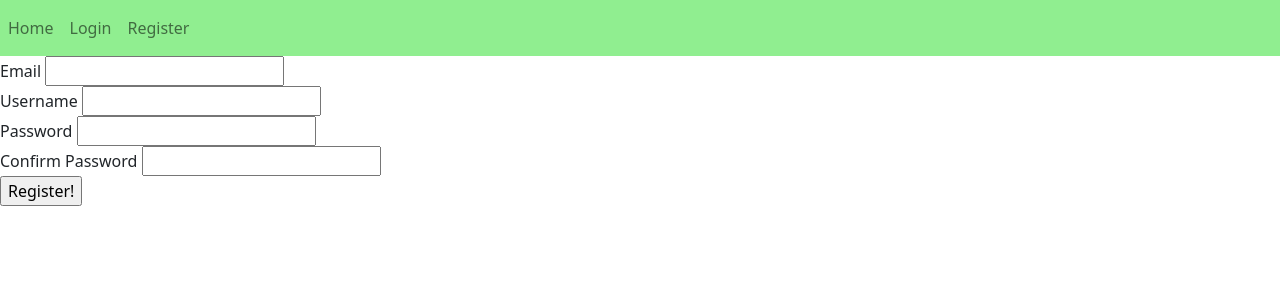
After one commit to animehunter123/flask-paginate-example, a Flask app: page /register in a window 1280 px wide. The commit adds this page. Shown: the top 300 px of the page. Run offline with Flask 3, Linux system fonts and the light colour scheme; some libraries are stand-ins or nearby versions.

Commit message:
Added SQLite and Flask Login capability

```diff
--- a/app.py
+++ b/app.py
@@ -1,17 +1,54 @@
-from flask import Flask, render_template, request
+from flask import Flask, render_template, redirect, request, url_for,flash, abort
 from flask_paginate import Pagination, get_page_parameter
+import os
+from werkzeug.security import generate_password_hash, check_password_hash
 
+# Flask Forms Imports
+from flask_wtf import FlaskForm
+from wtforms import StringField,PasswordField,SubmitField
+from wtforms.validators import DataRequired,Email,EqualTo
+from wtforms import ValidationError
+
+# Flask SQLAlchemy Imports
+from flask_sqlalchemy import SQLAlchemy
+from flask_migrate import Migrate
+from flask_login import LoginManager
+
+# Flask Login Imports
+from flask_login import UserMixin # For DB Models - by inheriting from usermixin, we get access to builtin attributes for views
+from flask_login import LoginManager # For Login Management
+from flask_login import login_user, logout_user, login_required #2 functions, and 1 decorator (login_required)!!!
+
+# Flask Config
 app = Flask(__name__)
+app.config['SECRET_KEY']='ASDG'
 
-@app.route('/results/<site>')
-def results(site):
-    print('site', site)
-    #print('path', request.path)
-    #print('full_path', request.full_path)
-    #print('script_root', request.script_root)
-    #print('base_url', request.base_url)
-    #print('url', request.url)
-    #print('url_root', request.url_root)
+# Flask SQLAlchemy Config
+basedir=os.path.abspath(os.path.dirname(__file__))
+app.config['SQLALCHEMY_TRACK_MODIFICATIONS']=True
+app.config['SQLALCHEMY_DATABASE_URI']='sqlite:///'+os.path.join(basedir,'data.sqlite')
+db = SQLAlchemy(app)
+Migrate(app,db)
+
+# Flask_Login Config
+login_manager = LoginManager()
+login_manager.init_app(app) #allows app to now supportlogin
+login_manager.login_view = 'login'
+
+# Routes for Data Results (Requires being Logged in before you can click this!)
+# @app.route('/results/<site>') #Disabled for now
+# def results(site):
+    # print('site', site)
+@app.route('/results/')
+def results():
+
+    # Flask Request Object values
+    print('path', request.path)
+    print('full_path', request.full_path)
+    print('script_root', request.script_root)
+    print('base_url', request.base_url)
+    print('url', request.url)
+    print('url_root', request.url_root)
 
     # Generate some example results (in this case, just strings from 'A' to 'Z')
     results = list(map(chr, range(ord('A'), ord('Z')+1)))
@@ -32,5 +69,96 @@ def results(site):
     # Pass the results for the current page and the pagination object to the template
     return render_template('results.html', results=results[start_index:end_index], pagination=pagination, page_parameter=get_page_parameter())
 
+#####################
+# Routes for Logins #
+#####################
+@app.route('/')
+def home():
+    return render_template('home.html')
+
+@app.route('/welcome')
+@login_required
+def welcome_user():
+    return render_template('welcome_user.html')
+
+@app.route('/logout')
+@login_required
+def logout():
+    logout_user()
+    flash('You logged out!')
+    return redirect(url_for('home'))
+
+@app.route('/login', methods=['GET','POST'])
+def login():
+    form = LoginForm()
+    if form.validate_on_submit():
+        user = User.query.filter_by(email=form.email.data).first() #grab the user based of the email provided by the login
+
+        if user.check_password(form.passw.data) and user is not None:
+            # assuming they have password and not logged in
+            login_user(user)
+            flash('Logged in succefully!')
+            # now if the user wanted to visit a page that required a login, we can save that as next
+            next = request.args.get('next')
+            if next == None or not next[0]=='/': #check if next exists, otherwise go to welcome page
+                next = url_for('welcome_user')
+            return redirect(next) #redirect them to the page they wanted to access in the beginning
+
+    return render_template('login.html',form=form)
+
+@app.route('/register',methods=['GET','POST'])
+def register():
+    form = RegistrationForm()
+    if form.validate_on_submit():
+        user = User(email=form.email.data, username=form.username.data, password=form.passw.data)
+        db.session.add(user)
+        db.session.commit()
+        flash("Thanks for registering!")
+        return redirect(url_for('login'))
+    return render_template('register.html',form=form)
+
+#########
+# Forms #
+#########
+class LoginForm(FlaskForm):
+    email = StringField('Email', validators=[DataRequired(),Email()])
+    passw = PasswordField('Password',validators=[DataRequired()])
+    submit = SubmitField('Log in')
+
+class RegistrationForm(FlaskForm):
+    email = StringField('Email', validators=[DataRequired(),Email()])
+    username = StringField('Username',validators=[DataRequired()])
+    passw = PasswordField('Password',validators=[DataRequired(),EqualTo('passw_confirm',message='Passwords must match!!!')])
+    passw_confirm = PasswordField('Confirm Password',validators=[DataRequired()])
+    submit = SubmitField('Register!')
+    def check_email(self,field):
+        if User.query.filter_by(email=field.data).first():
+            raise ValidationError(message='Your email has been already registered!')
+    def check_username(self,field):
+        if User.query.filter_by(username=field.data).first():
+            raise ValidationError(message='Your username has been already registered!')
+
+##########
+# Models #
+##########
+# This allow flask_login to load the current user and get their login id! (load a user based of their id!)
+# See: https://flask-login.readthedocs.io/en/latest/#configuring-your-application
+@login_manager.user_loader
+def load_user(user_id):
+    return User.query.get(user_id)
+
+class User(db.Model, UserMixin): #Double inherit!!!!!!!!!!!
+    __tablename__='users'
+    id = db.Column(db.Integer,primary_key=True)
+    email = db.Column(db.String(64),unique=True,index=True) #dont want 2 users with same email
+    username = db.Column(db.String(64),unique=True,index=True)
+    password_hash = db.Column(db.String(128))
+    def __init__(self,email,username,password) -> None:
+        self.email=email
+        self.username=username
+        self.password_hash = generate_password_hash(password) #We only want to save the password has of the user's real pw!!!!!!
+    def check_password(self,password):
+        return check_password_hash(self.password_hash,password)
+
 if __name__ == '__main__':
     app.run(debug=True)
--- /dev/null
+++ b/static/custom.css
@@ -0,0 +1,11 @@
+/* Modify the background color */
+
+.navbar-custom {
+    background-color: lightgreen;
+}
+/* Modify brand and text color */
+
+.navbar-custom .navbar-brand,
+.navbar-custom .navbar-text {
+    color: green;
+}
--- a/templates/base.html
+++ b/templates/base.html
@@ -1,9 +1,53 @@
-<!DOCTYPE html>
-<html>
+<!doctype html>
+<html lang="en">
+
 <head>
-    <title>{% block title %}{% endblock %}</title>
+  <title>{% block title %}
+
+  {% endblock title %}</title>
+  <!-- Required meta tags -->
+  <meta charset="utf-8">
+  <meta name="viewport" content="width=device-width, initial-scale=1, shrink-to-fit=no">
+
+  <!-- Bootstrap CSS v5.2.1 -->
+  <link href="https://cdn.jsdelivr.net/npm/bootstrap@5.2.1/dist/css/bootstrap.min.css" rel="stylesheet"
+    integrity="sha384-iYQeCzEYFbKjA/T2uDLTpkwGzCiq6soy8tYaI1GyVh/UjpbCx/TYkiZhlZB6+fzT" crossorigin="anonymous">
+
+  <!-- My Custom CSS for brown'ish colors -->
+  <link rel="stylesheet" href="{{url_for('static',filename='custom.css')}}">
+
 </head>
+
 <body>
-    {% block content %}{% endblock %}
+  <header>
+    <nav class="navbar navbar-expand navbar-custom">
+        <div class="nav navbar-nav">
+            <a class="nav-item nav-link" href="{{url_for('home')}}">Home</a>
+            <!-- If the user is logged in (already signed up, and in the database, display the results link, else hide) -->
+            {% if current_user.is_authenticated %}
+                <a class="nav-item nav-link" href="{{url_for('results')}}">Results</a>
+                <a class="nav-item nav-link" href="{{url_for('logout')}}">Logout</a>
+            {% else %}
+                <a class="nav-item nav-link" href="{{url_for('login')}}">Login</a>
+                <a class="nav-item nav-link" href="{{url_for('register')}}">Register</a>
+            {% endif %}
+        </div>
+    </nav>
+  </header>
+  <main>
+    {% block content %}
+
+    {% endblock %}
+  </main>
+
+  <!-- Bootstrap JavaScript Libraries -->
+  <script src="https://cdn.jsdelivr.net/npm/@popperjs/core@2.11.6/dist/umd/popper.min.js"
+    integrity="sha384-oBqDVmMz9ATKxIep9tiCxS/Z9fNfEXiDAYTujMAeBAsjFuCZSmKbSSUnQlmh/jp3" crossorigin="anonymous">
+  </script>
+
+  <script src="https://cdn.jsdelivr.net/npm/bootstrap@5.2.1/dist/js/bootstrap.min.js"
+    integrity="sha384-7VPbUDkoPSGFnVtYi0QogXtr74QeVeeIs99Qfg5YCF+TidwNdjvaKZX19NZ/e6oz" crossorigin="anonymous">
+  </script>
 </body>
+
 </html>
--- /dev/null
+++ b/templates/register.html
@@ -0,0 +1,18 @@
+{% extends 'base.html' %}
+
+{% block title %}
+    register
+{% endblock %}
+
+{% block content %}
+    <div class="jumbotron">
+        <form method="post">
+            {{form.hidden_tag()}}
+            {{form.email.label}} {{form.email()}} <br>
+            {{form.username.label}} {{form.username()}} <br>
+            {{form.passw.label}} {{form.passw()}} <br>
+            {{form.passw_confirm.label}} {{form.passw_confirm()}} <br>
+            {{form.submit()}}
+        </form>
+    </div>
+{% endblock %}
```
Also changed, not shown: requirements.txt (added, +8 -0 lines), templates/home.html (added, +15 -0 lines), templates/login.html (added, +16 -0 lines), templates/welcome_user.html (added, +11 -0 lines), README.md, 2 other files.
